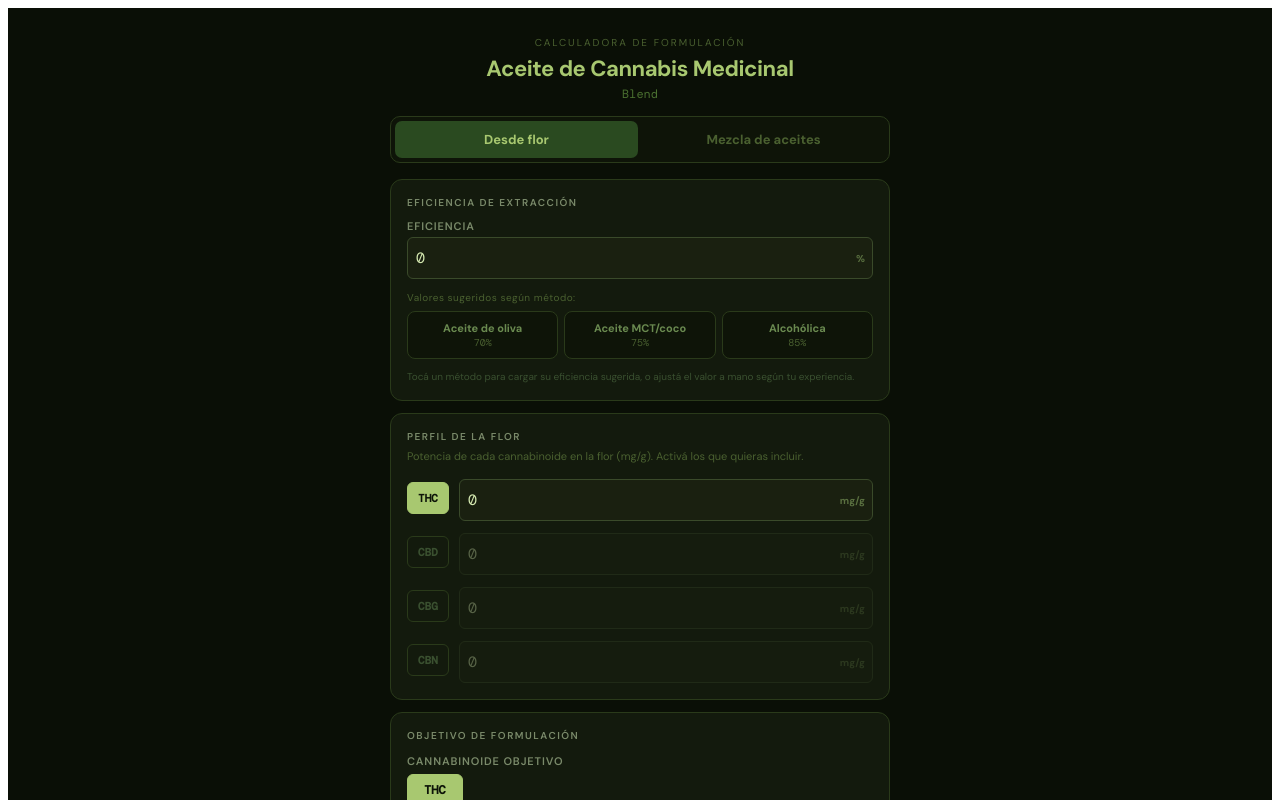
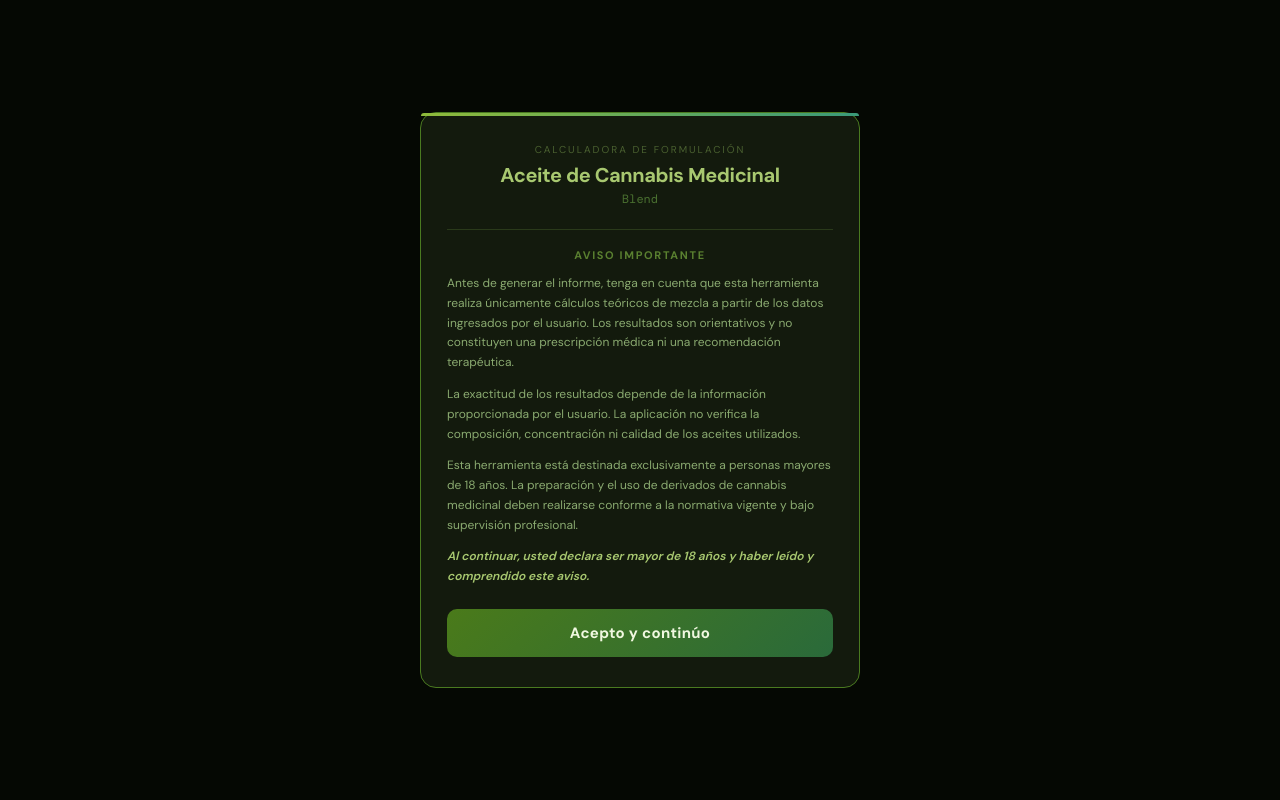
Before and after one commit to cannapampa-jpg/blend-app, a React (Vite) app: page / in a window 1280 px wide. Shown: the top 800 px of the page. Built offline with nearby package versions, Linux system fonts and the light colour scheme.

Commit message:
Update App.jsx

```diff
--- a/src/App.jsx
+++ b/src/App.jsx
@@ -1807,7 +1807,79 @@ function FlorTab() {
   );
 }
 
+// ── Modal de bienvenida / aceptación ──────────────────────────────────────────
+
+function WelcomeGate({ onAccept }) {
+  return (
+    <div style={{ position:"fixed", inset:0, background:"#050803", zIndex:2000,
+      display:"flex", alignItems:"center", justifyContent:"center", padding:16,
+      fontFamily:"'DM Sans',sans-serif", overflowY:"auto" }}>
+      <style>{`
+        @import url('https://fonts.googleapis.com/css2?family=DM+Mono:wght@400;500&family=DM+Sans:wght@400;500;600;700&display=swap');
+        * { box-sizing:border-box; }
+      `}</style>
+      <div style={{ background:"#131a0d", border:"1px solid #4a7a20", borderRadius:16,
+        padding:"30px 26px", width:"100%", maxWidth:440, position:"relative", margin:"auto" }}>
+        <div style={{ position:"absolute", top:0, left:0, right:0, height:3, borderRadius:"16px 16px 0 0",
+          background:"linear-gradient(90deg,#8fba3a,#3a9a7a)" }} />
+
+        {/* Título */}
+        <div style={{ textAlign:"center", marginBottom:22 }}>
+          <div style={{ fontSize:10, letterSpacing:"0.2em", textTransform:"uppercase",
+            color:"#4a6030", marginBottom:6 }}>Calculadora de formulación</div>
+          <h1 style={{ margin:0, fontSize:20, fontWeight:700, color:"#a8c870", letterSpacing:"-0.02em", lineHeight:1.3 }}>
+            Aceite de Cannabis Medicinal
+          </h1>
+          <div style={{ fontSize:12, color:"#4a7030", marginTop:3, fontFamily:"'DM Mono',monospace" }}>Blend</div>
+        </div>
+
+        {/* Aviso */}
+        <div style={{ borderTop:"1px solid #2a3a1a", paddingTop:18, marginBottom:22 }}>
+          <div style={{ fontSize:11, letterSpacing:"0.15em", textTransform:"uppercase",
+            color:"#5a8030", marginBottom:12, fontWeight:700, textAlign:"center" }}>
+            Aviso importante
+          </div>
+          {DISCLAIMER_TEXT.map((p, i) => (
+            <p key={i} style={{
+              fontSize:12,
+              color: i===DISCLAIMER_TEXT.length-1 ? "#a8c870" : "#8aaa70",
+              lineHeight:1.65,
+              fontWeight: i===DISCLAIMER_TEXT.length-1 ? 600 : 400,
+              fontStyle: i===DISCLAIMER_TEXT.length-1 ? "italic" : "normal",
+              margin:`0 0 ${i===DISCLAIMER_TEXT.length-1 ? 0 : 12}px 0`
+            }}>{p}</p>
+          ))}
+        </div>
+
+        {/* Botón */}
+        <button onClick={onAccept} style={{
+          width:"100%", padding:"14px 0",
+          background:"linear-gradient(135deg,#4a7a1a,#2a6a3a)",
+          border:"none", borderRadius:10, color:"#f0f8e0",
+          fontSize:15, fontWeight:700, cursor:"pointer",
+          fontFamily:"'DM Sans',sans-serif", letterSpacing:"0.02em" }}>
+          Acepto y continúo
+        </button>
+      </div>
+    </div>
+  );
+}
+
 export default function App() {
+  // gate de aceptación
+  const [accepted, setAccepted] = useState(false);
+
+  useEffect(() => {
+    try {
+      if (sessionStorage.getItem("blend_accepted") === "1") setAccepted(true);
+    } catch(e) { /* sessionStorage no disponible */ }
+  }, []);
+
+  function handleAccept() {
+    try { sessionStorage.setItem("blend_accepted", "1"); } catch(e) {}
+    setAccepted(true);
+  }
+
   // shared oil state
   const [thc1, setThc1] = useState(0);
   const [cbd1, setCbd1] = useState(0);
@@ -1844,6 +1916,8 @@ export default function App() {
       setResult3(solve3({ oils: oils3, volume: vol3, targetTHC: target3THC, targetCBD: target3CBD }));
     }
   }, [thc1,cbd1,thc2,cbd2,thc3,cbd3,vol3,target3THC,target3CBD,oilMode]);
+
+  if (!accepted) return <WelcomeGate onAccept={handleAccept} />;
 
   return (
     <div style={{ minHeight:"100vh", background:"#0a0f06", fontFamily:"'DM Sans',sans-serif",
```
